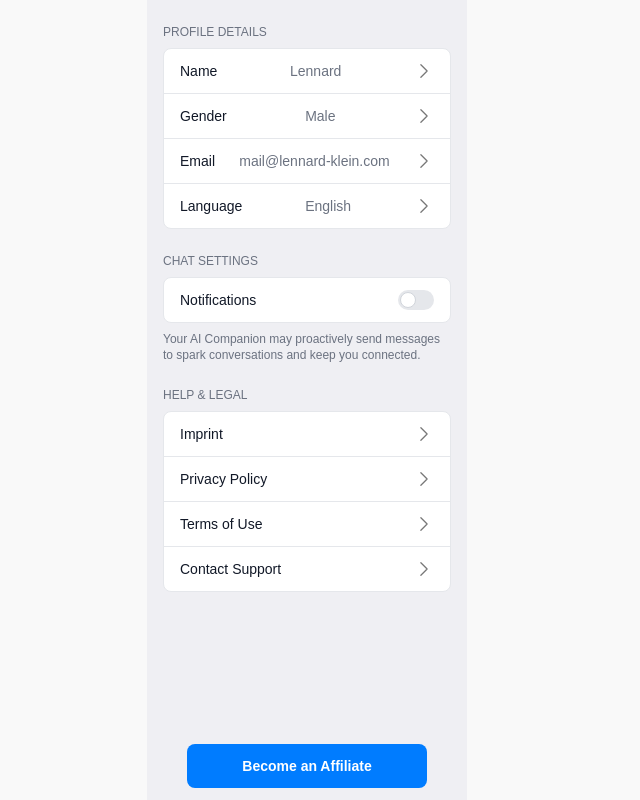
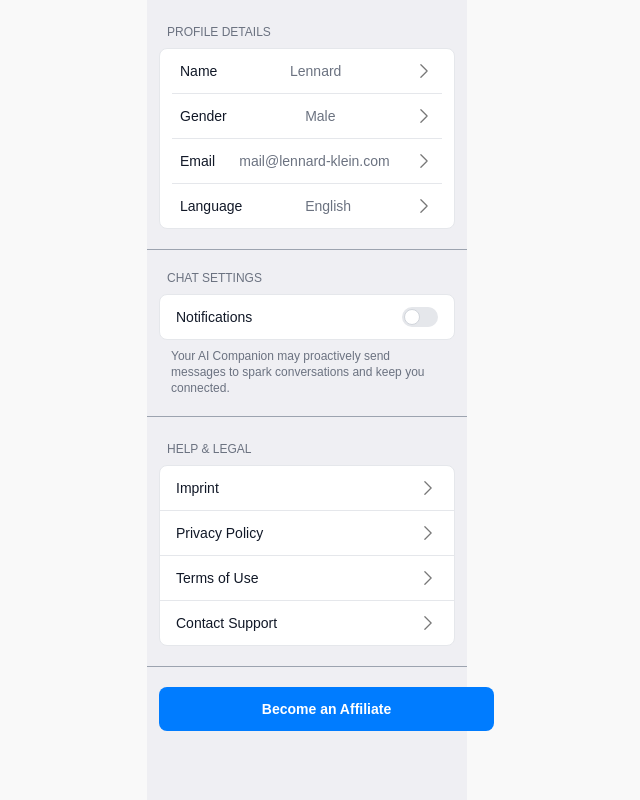
Before and after one commit to sda34495/companion-tele-app, a Next.js app: page /setting in a window 1280 px wide. Shown: the whole page, without its empty margins (333-973 px from the left). Built offline with nearby package versions, Linux system fonts and the light colour scheme.

Commit message:
pixel perfect the setting page

```diff
--- a/app/components/Homepage.tsx
+++ b/app/components/Homepage.tsx
@@ -4,9 +4,9 @@ import React from "react";
 
 const HomePage: React.FC = () => {
   return (
-    <div className="bg-[#efeff3] relative  w-full mx-auto rounded-t-2xl sm:max-w-xs  flex-grow">
+    <div className="bg-[#efeff3] relative  w-full mx-auto sm:max-w-xs  flex-grow">
       <div className="bg-[#efeff3] w-full  p-6 ">
-        <div className="flex absolute top-36 right-0 left-0 flex-col px-2 items-center">
+        <div className="flex absolute top-36 right-0 left-0 flex-col px-3 items-center">
           {/* Icon Placeholder */}
           <div className="w-14 h-14 bg-[#00b0ff] rounded-2xl mb-4 mt-10"></div>
           {/* Title */}
@@ -87,7 +87,7 @@ const HomePage: React.FC = () => {
         </div>
 
         <Link href="./explore">
-          <button className="w-3/4 mx-auto  bg-[#007cff] absolute bottom-3 right-0 left-0 text-white py-3  rounded-lg text-sm font-semibold ">
+          <button className="w-[335px] mx-auto  bg-[#007cff] absolute bottom-3 right-0 left-0 text-white py-3  rounded-lg text-sm font-semibold ">
             Explore AI Characters
           </button>
         </Link>
--- a/app/components/Setting.tsx
+++ b/app/components/Setting.tsx
@@ -6,16 +6,16 @@ const Settings: React.FC = () => {
 
 
   return (
-    <div className="bg-[#efeff3] relative w-full sm:max-w-xs mx-auto flex-grow">
-      <div className="py-6 px-4">
+    <div className="bg-[#efeff3] w-full sm:max-w-xs mx-auto flex-grow">
+      <div className=" py-6 ">
 
         {/* Profile Details */}
-        <div>
-          <h3 className="text-xs text-gray-500 font-medium mb-2 ">
+        <div className='px-3'>
+          <h3 className="text-xs ml-2 text-gray-500 font-medium mb-2 ">
             PROFILE DETAILS
           </h3>
-          <div className="divide-y divide-gray-200 border border-gray-200 rounded-lg bg-white">
-            <button className="flex space-x-0 items-center justify-between w-full px-4 py-3 text-sm font-medium text-left text-gray-900">
+          <div className="divide-y divide-gray-200 px-3 border border-gray-200 rounded-lg bg-white">
+            <button className="flex space-x-0 items-center justify-between w-full px-2 py-3 text-sm font-medium text-left text-gray-900">
               Name
               <span className="text-gray-500 ">Lennard</span>
               <svg
@@ -33,7 +33,7 @@ const Settings: React.FC = () => {
                 />
               </svg>
             </button>
-            <button className="flex items-center justify-between w-full px-4 py-3 text-sm font-medium text-left text-gray-900">
+            <button className="flex items-center justify-between w-full px-2 py-3 text-sm font-medium text-left text-gray-900">
               Gender
               <span className="text-gray-500">Male</span>
               <svg
@@ -51,7 +51,7 @@ const Settings: React.FC = () => {
                 />
               </svg>
             </button>
-            <button className="flex items-center justify-between w-full px-4 py-3 text-sm font-medium text-left text-gray-900">
+            <button className="flex items-center justify-between w-full px-2 py-3 text-sm font-medium text-left text-gray-900">
               Email
               <span className="text-gray-500">mail@lennard-klein.com</span>
                <svg
@@ -69,7 +69,7 @@ const Settings: React.FC = () => {
                 />
               </svg>
             </button>
-            <button className="flex items-center justify-between w-full px-4 py-3 text-sm font-medium text-left text-gray-900">
+            <button className="flex items-center justify-between w-full px-2 py-3 text-sm font-medium text-left text-gray-900">
               Language
               <span className="text-gray-500">English</span>
                <svg
@@ -90,9 +90,11 @@ const Settings: React.FC = () => {
           </div>
         </div>
 
+        <hr className='mt-5 border-gray-400' />
+
         {/* Chat Settings */}
-        <div className="mt-6">
-          <h3 className="text-xs text-gray-500 font-medium mb-2">
+        <div className="mt-5 px-3">
+          <h3 className="text-xs ml-2 text-gray-500 font-medium mb-2">
             CHAT SETTINGS
           </h3>
           <div className="flex items-center justify-between px-4 py-3 border border-gray-200 rounded-lg bg-white">
@@ -102,19 +104,22 @@ const Settings: React.FC = () => {
 <div className="w-9 h-5 bg-gray-200 hover:bg-gray-300 peer-focus:outline-0 peer-focus:ring-transparent rounded-full peer transition-all ease-in-out duration-500 peer-checked:after:translate-x-full peer-checked:after:border-white after:content-[''] after:absolute after:top-[2px] after:left-[2px] after:bg-white after:border-gray-300 after:border after:rounded-full after:h-4 after:w-4 after:transition-all peer-checked:bg-green-500 hover:peer-checked:bg-green-500"></div>
 </label>
           </div>
-          <p className="text-xs text-gray-500 mt-2">
+          <p className="text-xs mx-3 text-gray-500 mt-2">
             Your AI Companion may proactively send messages to spark
             conversations and keep you connected.
           </p>
         </div>
 
+        <hr className='mt-5 border-gray-400' />
+
+
         {/* Help & Legal */}
-        <div className="mt-6">
+        <div className="mt-6 px-3">
 
-          <h3 className="text-xs text-gray-500 font-medium mb-2">
+          <h3 className="text-xs ml-2 text-gray-500 font-medium mb-2">
             HELP & LEGAL
           </h3>
-          <div className="divide-y divide-gray-200 border border-gray-200 rounded-lg bg-white mb-10">
+          <div className="divide-y divide-gray-200 border border-gray-200 rounded-lg bg-white mb-">
             <button className="flex items-center justify-between w-full px-4 py-3 text-sm font-medium text-left text-gray-900">
               Imprint
               <svg
@@ -186,9 +191,11 @@ const Settings: React.FC = () => {
           </div>
         </div>
 
+        <hr className='mt-5 border-gray-400' />
+
         {/* Affiliate Button */}
-        <div className="mt-6 ">
-          <button className="w-3/4 mx-auto  bg-[#007cff] absolute bottom-3 right-0 left-0 text-white py-3  rounded-lg text-sm font-semibold">
+        <div className="mt-5 px-3">
+          <button className="w-[335px] mx-auto  bg-[#007cff]  text-white py-3   rounded-lg text-sm font-semibold">
             Become an Affiliate
           </button>
         </div>
--- a/app/layout.tsx
+++ b/app/layout.tsx
@@ -1,7 +1,8 @@
+
 import type { Metadata } from "next";
 import localFont from "next/font/local";
 import "./globals.css";
-import { useEffect } from "react";
+// import { useEffect } from "react";
 import { preventCloseOnScroll } from "./utils/preventCloseOnScroll";
 
 const geistSans = localFont({
@@ -21,9 +22,9 @@ export const metadata: Metadata = {
 };
 
 export default function RootLayout({ children }: { children: React.ReactNode }) {
-  useEffect(() => {
-    preventCloseOnScroll();
-  }, []);
+  // useEffect(() => {
+  //   preventCloseOnScroll();
+  // }, []);
   return (
     <html lang="en">
       <head>
```
